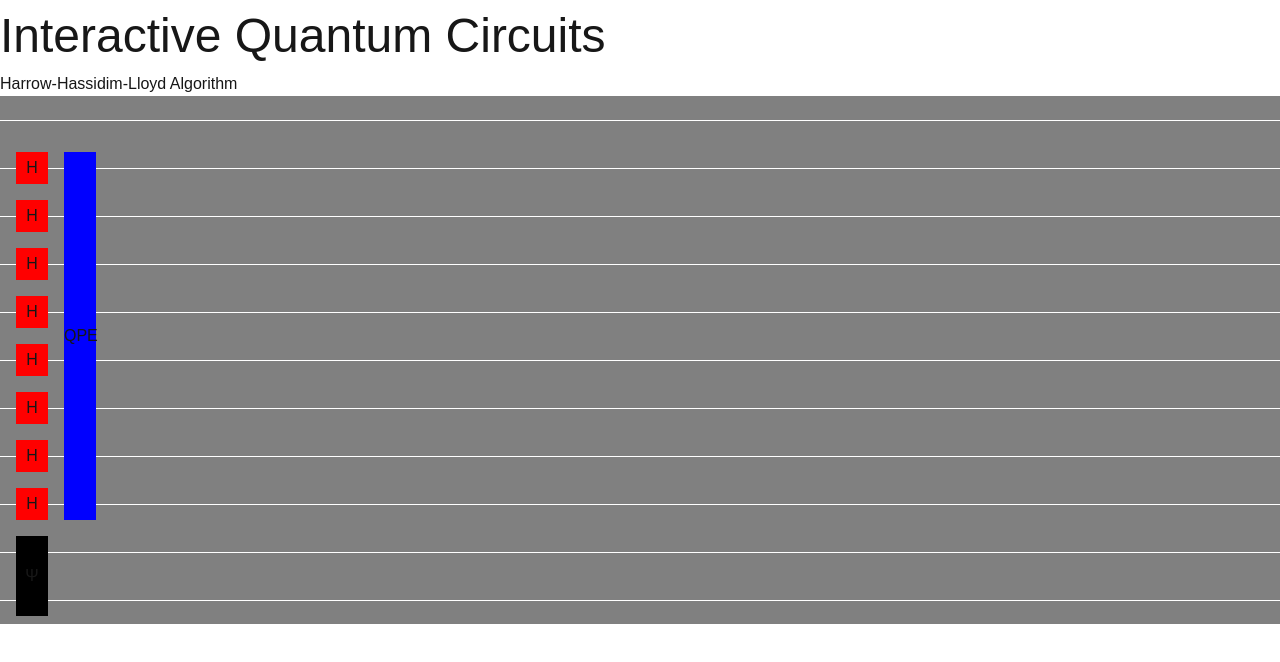
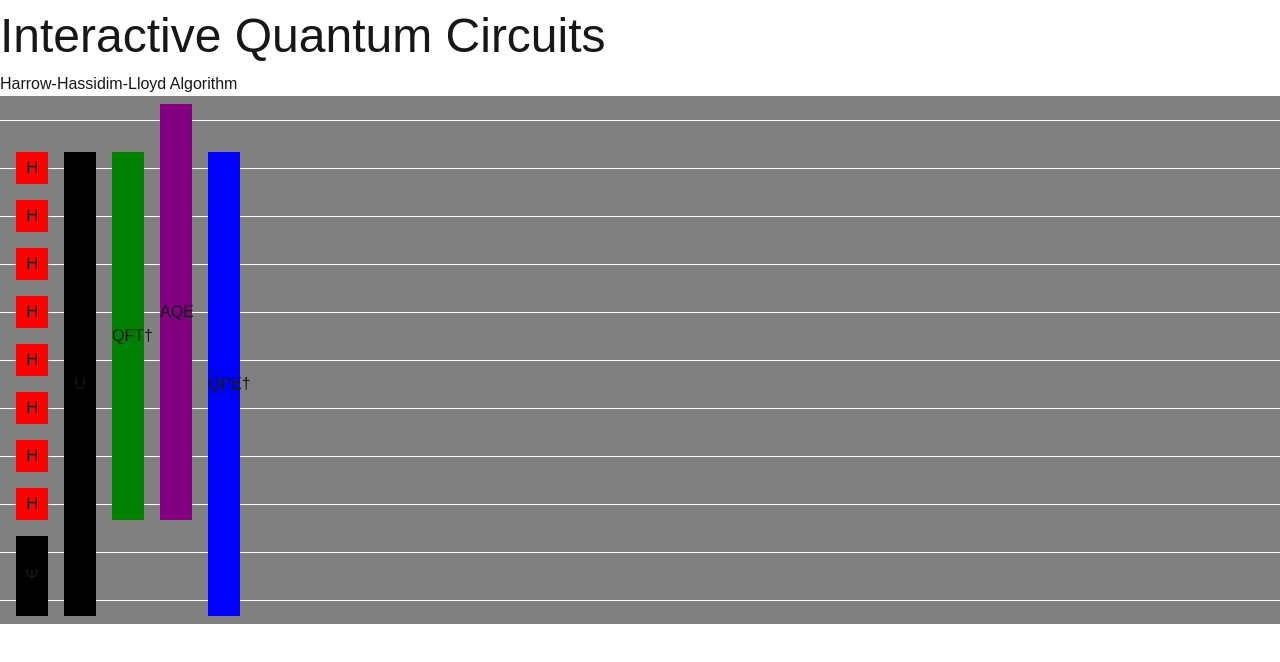
Before and after one commit to Monash-Emerging-Tech/quantum-computing-edu, a Next.js app in the folder quantum-computing-edu-next/: page / in a window 1280 px wide. Shown: the top 662 px of the page. Built offline with nearby package versions, Linux system fonts and the light colour scheme.

Commit message:
Add better example circuit

```diff
--- a/quantum-computing-edu-next/app/components/circuit.tsx
+++ b/quantum-computing-edu-next/app/components/circuit.tsx
@@ -202,12 +202,6 @@ const Circuit = () => {
       },
     ],
     gates: [
-      ...([...Array(8)].map((_, i) => ({
-        ...GateH,
-        qubits: [i+1],
-        controls: [],
-        anticontrols: []
-      } as Gate))),
       {
         type: GateType.LARGE,
         name: "Ψ",
@@ -218,16 +212,64 @@ const Circuit = () => {
         anticontrols: [],
         //components:
       } as Gate,
+
+      //{
+      //  type: GateType.LARGE,
+      //  name: "QPE",
+      //  longName: "Quantum Phase Estimation",
+      //  color: "blue",
+      //  qubits: [1,2,3,4,5,6,7,8,9,10],
+      //  controls: [],
+      //  anticontrols: [],
+      //  //components:
+      //} as Gate,
+      ...([...Array(8)].map((_, i) => ({
+        ...GateH,
+        qubits: [i+1],
+        controls: [],
+        anticontrols: []
+      } as Gate))),
       {
         type: GateType.LARGE,
-        name: "QPE",
-        longName: "Quantum Phase Estimation",
-        color: "blue",
+        name: "U",
+        longName: "Hamiltonian Simulation",
+        color: "black",
+        qubits: [1,2,3,4,5,6,7,8,9,10],
+        controls: [],
+        anticontrols: [],
+        //components:
+      } as Gate,
+      {
+        type: GateType.LARGE,
+        name: "QFT†",
+        longName: "Inverse Quantum Fourier Transform",
+        color: "green",
         qubits: [1,2,3,4,5,6,7,8],
         controls: [],
         anticontrols: [],
         //components:
-      } as Gate
+      } as Gate,
+
+      {
+        type: GateType.LARGE,
+        name: "AQE",
+        longName: "Ancilla Quantum Encoding",
+        color: "purple",
+        qubits: [0,1,2,3,4,5,6,7,8],
+        controls: [],
+        anticontrols: [],
+        //components:
+      } as Gate,
+      {
+        type: GateType.LARGE,
+        name: "QPE†",
+        longName: "Inverse Quantum Phase Estimation",
+        color: "blue",
+        qubits: [1,2,3,4,5,6,7,8,9,10],
+        controls: [],
+        anticontrols: [],
+        //components:
+      } as Gate,
     ]
   }
 
```
